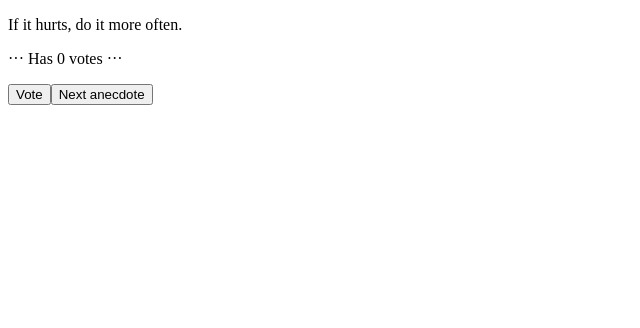
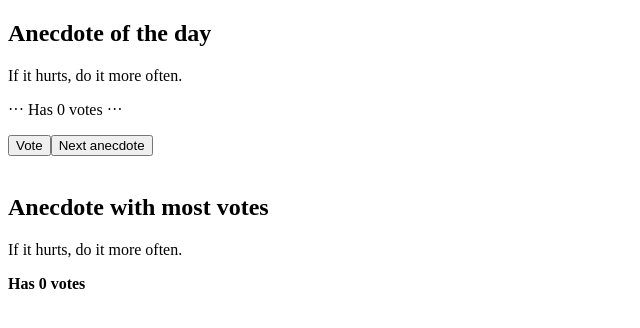
Before and after one commit to AlbertoSSC/FullStackOpen, a React (Vite) app in the folder part01/: page / in a window 1280 px wide. Shown: the top 328 px of the page, without its empty margins (0-640 px from the left). Built offline with nearby package versions, Linux system fonts and the light colour scheme.

Commit message:
part01: exercise 1.14, anecdotes step3

```diff
--- a/part01/src/App.jsx
+++ b/part01/src/App.jsx
@@ -28,12 +28,23 @@ const App = () => {
   };
 
   return (
-    <div>
-      <p>{anecdotes[selected]}</p>
-      <p>··· Has {votes[selected]} votes ···</p>
-      <button onClick={vote}>Vote</button>
-      <button onClick={chooseRandom}>Next anecdote</button>
-    </div>
+    <>
+      <section>
+        <h2>Anecdote of the day</h2>
+        <p>{anecdotes[selected]}</p>
+        <p>··· Has {votes[selected]} votes ···</p>
+        <button onClick={vote}>Vote</button>
+        <button onClick={chooseRandom}>Next anecdote</button>
+      </section>
+      <br />
+      <section>
+        <h2>Anecdote with most votes</h2>
+        <p>{anecdotes[votes.indexOf(Math.max(...votes))]}</p>
+        <span>
+          <strong>Has {Math.max(...votes)} votes</strong>
+        </span>
+      </section>
+    </>
   );
 };
 
```
